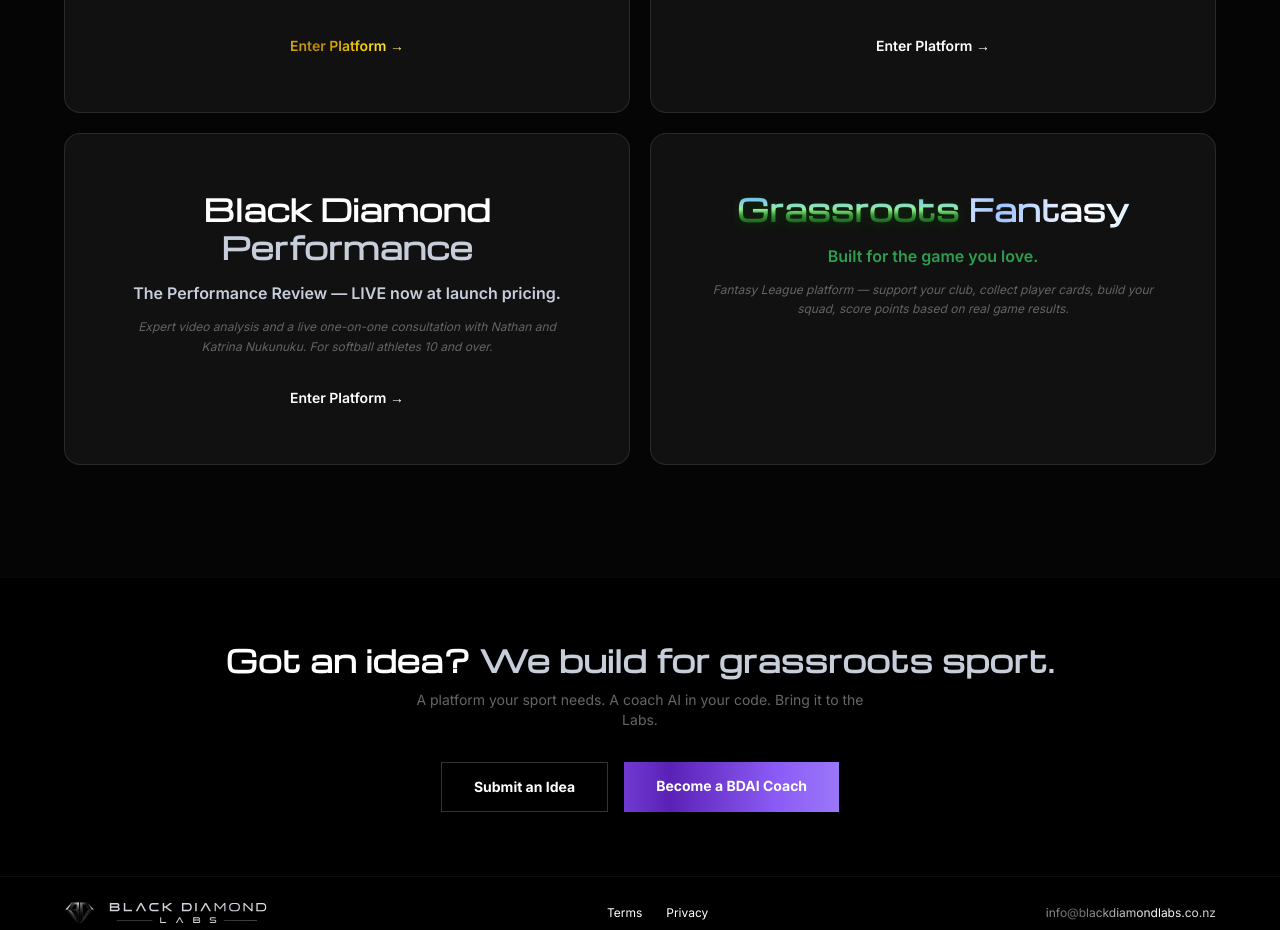
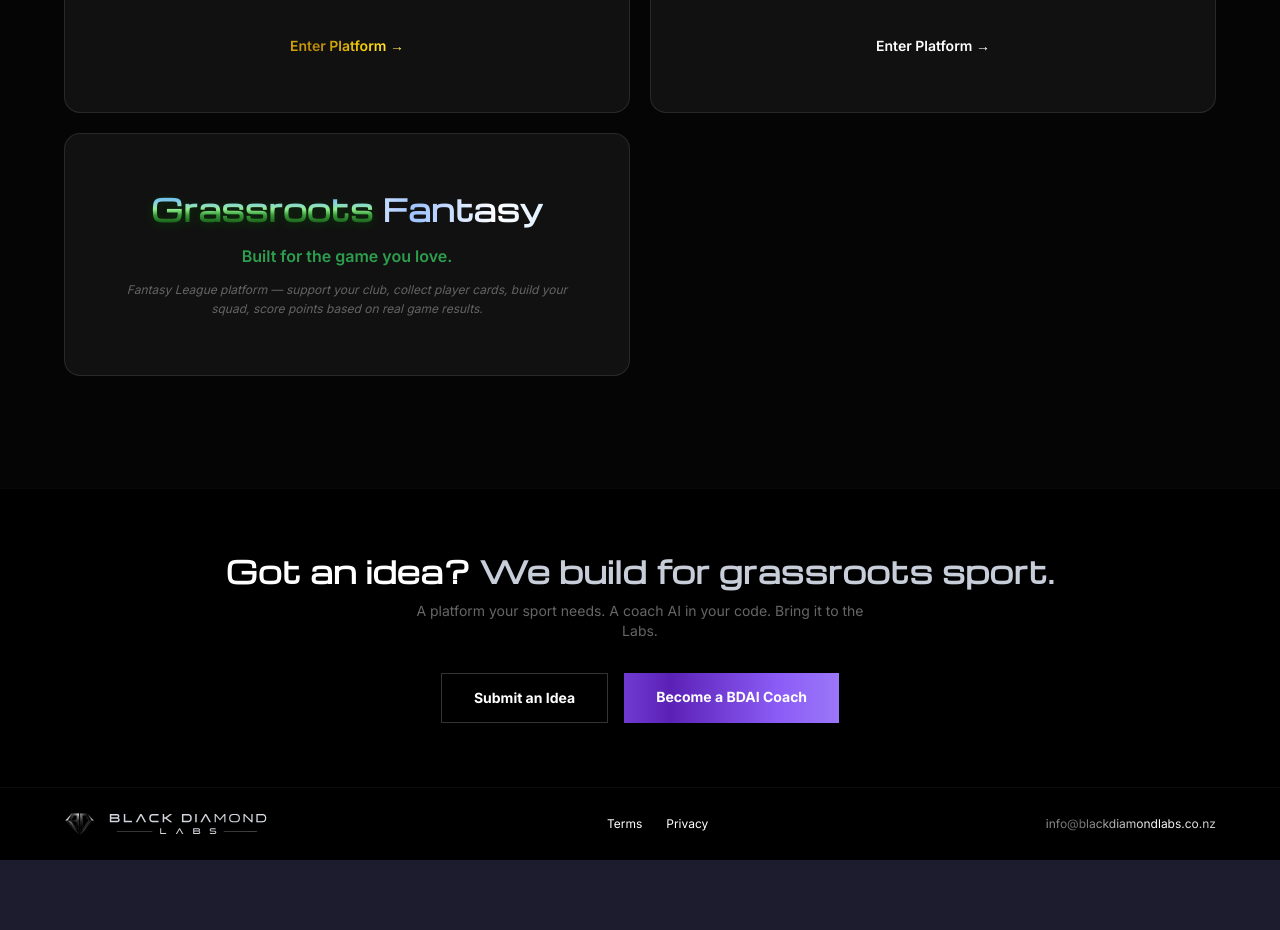
Before and after one commit to N8Nuks/blackdiamondlabs, a Next.js app: page / in a window 1280 px wide. Shown: the part 1420-2350 px from the top of the page. After the commit the page ends 2280 px from the top, so only its background shows below. Built offline with nearby package versions, Linux system fonts and the light colour scheme.

Commit message:
Remove duplicate BDP homepage card

```diff
--- a/app/page.tsx
+++ b/app/page.tsx
@@ -224,18 +224,6 @@
                 larger={true}
               />
               <BrandCard
-                name="Black Diamond Performance"
-                nameSplit={{ first: "Black Diamond ", second: "Performance", secondColor: "#C7CEDA" }}
-                tagline="The Performance Review — LIVE now at launch pricing."
-                taglineStyle={{ color: "#C7CEDA" }}
-                description="Expert video analysis and a live one-on-one consultation with Nathan and Katrina Nukunuku. For softball athletes 10 and over."
-                href="/performance"
-                status="live"
-                accentColor="#C7CEDA"
-                hideEdition={true}
-                larger={true}
-              />
-              <BrandCard
                 name="Grassroots Fantasy"
                 description="Fantasy League platform — support your club, collect player cards, build your squad, score points based on real game results."
                 hideLink
```
